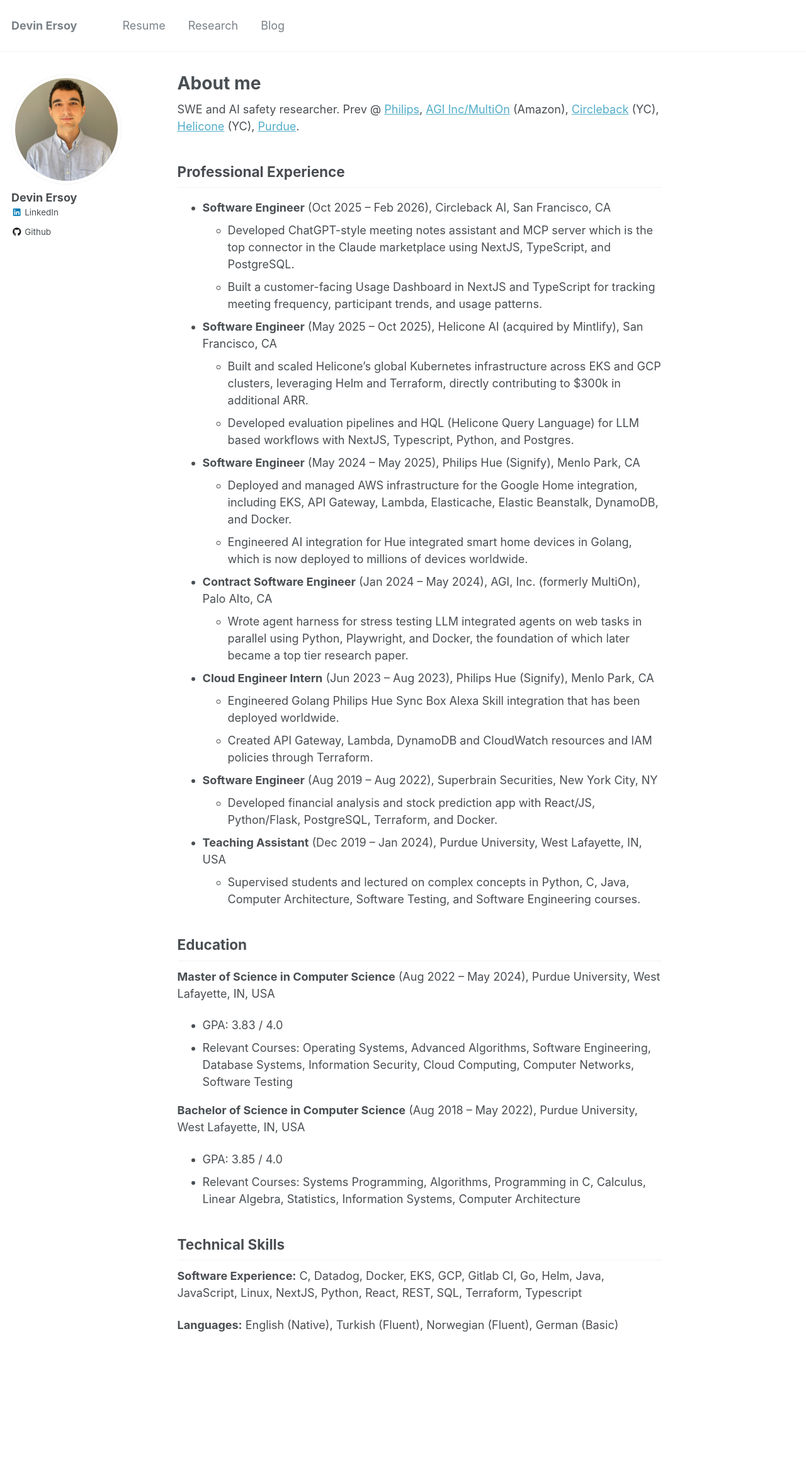
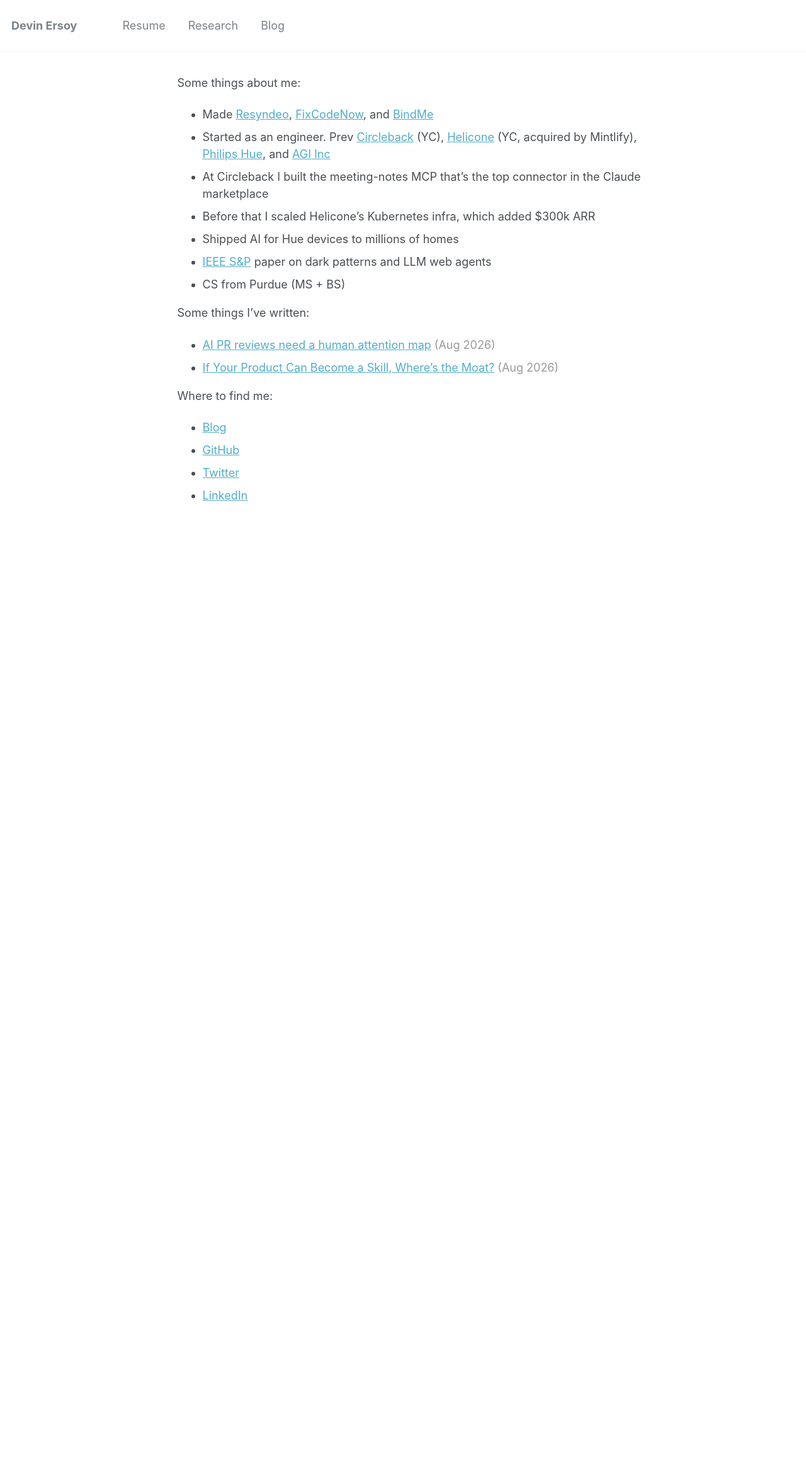
Before and after one commit to devinat1/devinat1.github.io, a Jekyll site: the page built from _pages/about.md, in a window 1280 px wide. Shown: the whole page at 63% size. Built offline with Jekyll 4.4.1, drawn with Linux system fonts in a browser that asks for light colours; after the commit the page ends 1007 px from its top, so only the background shows below that.

Commit message:
Rewrite the homepage into short linked bullets
Keep the existing nav and replace the resume-style about page.

Co-authored-by: Cursor <cursoragent@cursor.com>

```diff
--- a/_config.yml
+++ b/_config.yml
@@ -10,7 +10,7 @@ locale                   : "en-US"
 title                    : "Devin Ersoy"
 title_separator          : "-"
 name                     : &name "Devin Ersoy"
-description              : &description "Security Researcher at Purdue University"
+description              : &description "SWE. Building Fixcodenow."
 url                      : https://mydevin.com # the base hostname & protocol for your site e.g. "https://mmistakes.github.io"
 baseurl                  : "" # the subpath of your site, e.g. "/blog"
 repository               : "devinat1/devinat1.github.io"
--- a/_pages/about.md
+++ b/_pages/about.md
@@ -1,65 +1,43 @@
 ---
+layout: single
 permalink: /
-title: "About me"
-excerpt: "About me"
-author_profile: true
+title: "Devin Ersoy"
+excerpt: "SWE. Building Fixcodenow."
+author_profile: false
 redirect_from:
   - /about/
   - /about.html
 ---
+
 <!-- Google tag (gtag.js) -->
 <script async src="https://www.googletagmanager.com/gtag/js?id=G-ZSMV5NQV3R"></script>
 <script>
   window.dataLayer = window.dataLayer || [];
   function gtag(){dataLayer.push(arguments);}
   gtag('js', new Date());
-
   gtag('config', 'G-ZSMV5NQV3R');
 </script>
 
-SWE and AI safety researcher. Prev @ [Philips](https://www.philips-hue.com/en-us), [AGI Inc/MultiOn](https://www.theagi.company/) (Amazon), [Circleback](https://circleback.ai/) (YC), [Helicone](https://www.helicone.ai/) (YC), [Purdue](https://www.purdue.edu/).
+<style>.page__title { display: none; } .date { color: #999; }</style>
 
-Professional Experience
------------
+Some things about me:
 
-* **Software Engineer** (Oct 2025 – Feb 2026), Circleback AI, San Francisco, CA
-  * Developed ChatGPT-style meeting notes assistant and MCP server which is the top connector in the Claude marketplace using NextJS, TypeScript, and PostgreSQL.
-  * Built a customer-facing Usage Dashboard in NextJS and TypeScript for tracking meeting frequency, participant trends, and usage patterns.
+- Made [Resyndeo](https://resyndeo.com/), [FixCodeNow](https://fixcodenow.com/), and [BindMe](https://bindme.app/)
+- Started as an engineer. Prev [Circleback](https://circleback.ai/) (YC), [Helicone](https://www.helicone.ai/) (YC, acquired by Mintlify), [Philips Hue](https://www.philips-hue.com/en-us), and [AGI Inc](https://www.theagi.company/)
+- At Circleback I built the meeting-notes MCP that's the top connector in the Claude marketplace
+- Before that I scaled Helicone's Kubernetes infra, which added $300k ARR
+- Shipped AI for Hue devices to millions of homes
+- [IEEE S&P](https://arxiv.org/abs/2510.18113) paper on dark patterns and LLM web agents
+- CS from Purdue (MS + BS)
 
-* **Software Engineer** (May 2025 – Oct 2025), Helicone AI (acquired by Mintlify), San Francisco, CA
-  * Built and scaled Helicone's global Kubernetes infrastructure across EKS and GCP clusters, leveraging Helm and Terraform, directly contributing to $300k in additional ARR.
-  * Developed evaluation pipelines and HQL (Helicone Query Language) for LLM based workflows with NextJS, Typescript, Python, and Postgres.
+Some things I've written:
 
-* **Software Engineer** (May 2024 – May 2025), Philips Hue (Signify), Menlo Park, CA
-  * Deployed and managed AWS infrastructure for the Google Home integration, including EKS, API Gateway, Lambda, Elasticache, Elastic Beanstalk, DynamoDB, and Docker.
-  * Engineered AI integration for Hue integrated smart home devices in Golang, which is now deployed to millions of devices worldwide.
+- [AI PR reviews need a human attention map](https://blog.mydevin.com/agent-tooling/AI-PR-reviews-need-a-human-attention-map) <span class="date">(Aug 2026)</span>
+- [If Your Product Can Become a Skill, Where's the Moat?](https://blog.mydevin.com/agent-tooling/Skillify-The-Cost-Test-and-the-Moat-Test) <span class="date">(Aug 2026)</span>
 
-* **Contract Software Engineer** (Jan 2024 – May 2024), AGI, Inc. (formerly MultiOn), Palo Alto, CA
-  * Wrote agent harness for stress testing LLM integrated agents on web tasks in parallel using Python, Playwright, and Docker, the foundation of which later became a top tier research paper.
+Where to find me:
 
-* **Cloud Engineer Intern** (Jun 2023 – Aug 2023), Philips Hue (Signify), Menlo Park, CA
-  * Engineered Golang Philips Hue Sync Box Alexa Skill integration that has been deployed worldwide.
-  * Created API Gateway, Lambda, DynamoDB and CloudWatch resources and IAM policies through Terraform.
-
-* **Software Engineer** (Aug 2019 – Aug 2022), Superbrain Securities, New York City, NY
-  * Developed financial analysis and stock prediction app with React/JS, Python/Flask, PostgreSQL, Terraform, and Docker.
-
-* **Teaching Assistant** (Dec 2019 – Jan 2024), Purdue University, West Lafayette, IN, USA
-  * Supervised students and lectured on complex concepts in Python, C, Java, Computer Architecture, Software Testing, and Software Engineering courses.
-
-Education
------------
-
-**Master of Science in Computer Science** (Aug 2022 – May 2024), Purdue University, West Lafayette, IN, USA
-- GPA: 3.83 / 4.0
-- Relevant Courses: Operating Systems, Advanced Algorithms, Software Engineering, Database Systems, Information Security, Cloud Computing, Computer Networks, Software Testing
-
-**Bachelor of Science in Computer Science** (Aug 2018 – May 2022), Purdue University, West Lafayette, IN, USA
-- GPA: 3.85 / 4.0
-- Relevant Courses: Systems Programming, Algorithms, Programming in C, Calculus, Linear Algebra, Statistics, Information Systems, Computer Architecture
-
-Technical Skills
------------
-**Software Experience:** C, Datadog, Docker, EKS, GCP, Gitlab CI, Go, Helm, Java, JavaScript, Linux, NextJS, Python, React, REST, SQL, Terraform, Typescript
-
-**Languages:** English (Native), Turkish (Fluent), Norwegian (Fluent), German (Basic)
+- [Blog](https://blog.mydevin.com)
+- [GitHub](https://github.com/devinat1)
+- [Twitter](https://x.com/DevinErsoy496)
+- [LinkedIn](https://www.linkedin.com/in/devinersoy)
```
